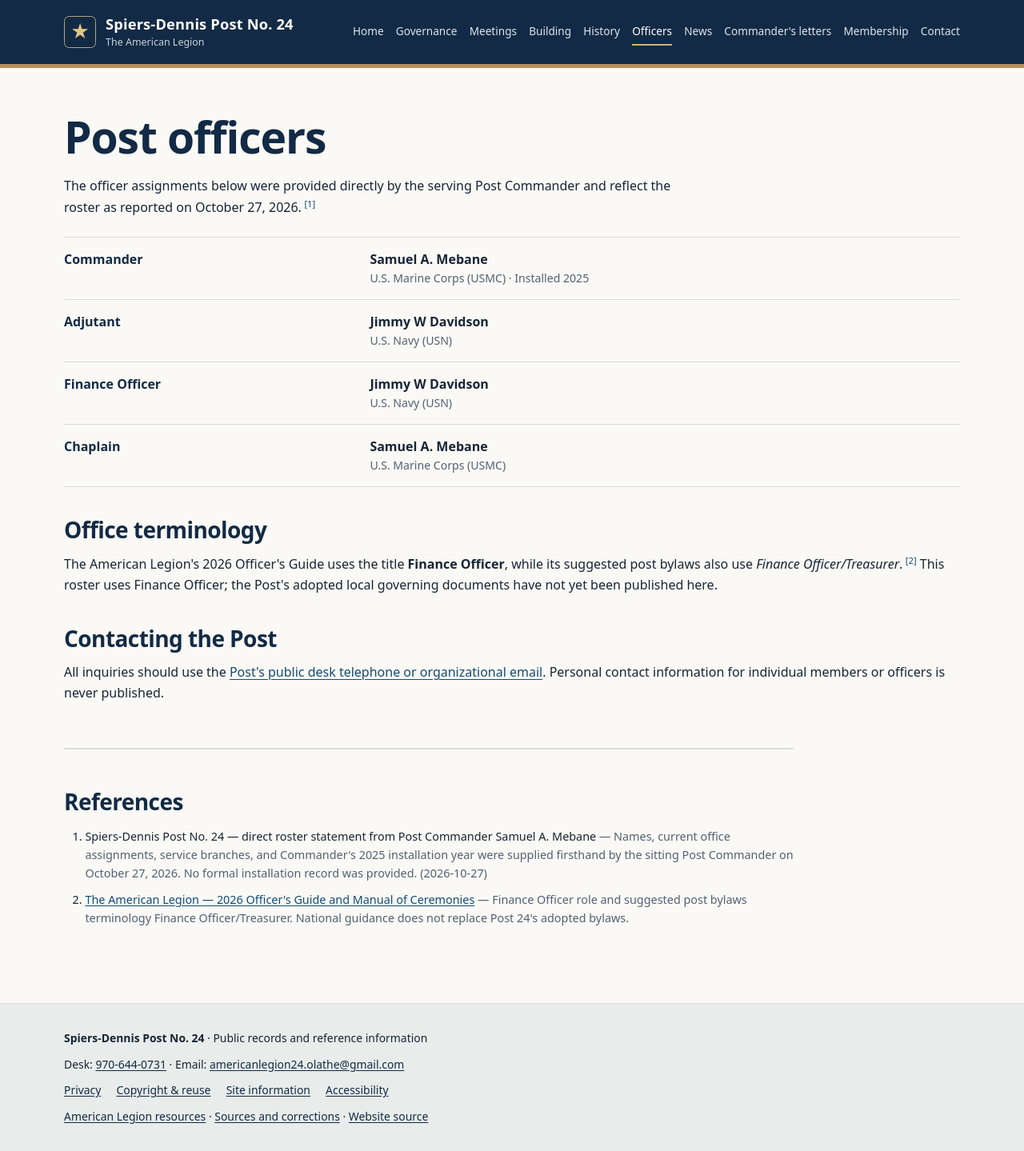
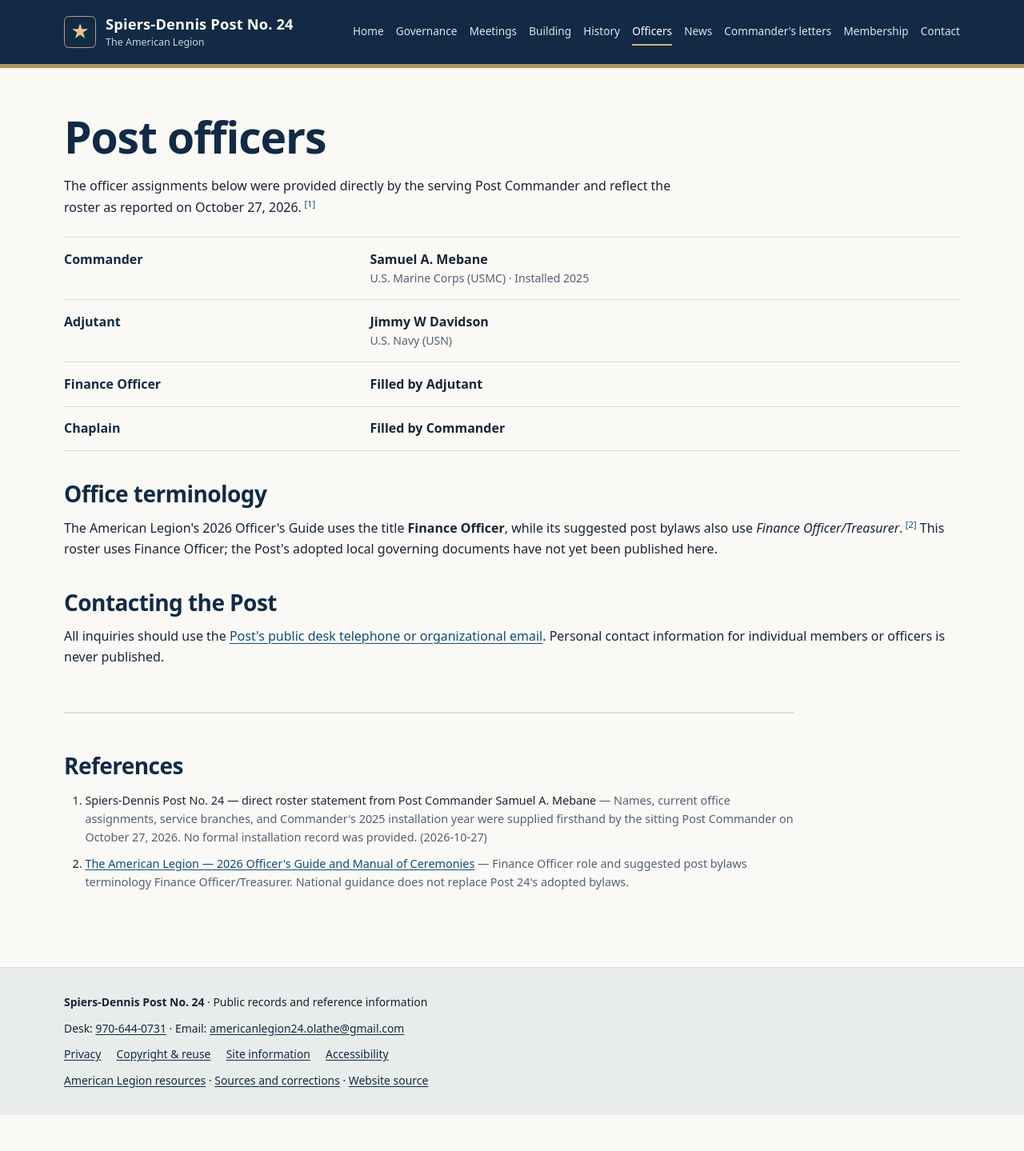
Before and after one commit to SPIERS-DENNIS-POST/spiers-dennis-post.github.io, a Jekyll site: the page built from officers/index.html, in a window 1280 px wide. Shown: the whole page at 80% size. Built offline with Jekyll 4.4.1, drawn with Linux system fonts in a browser that asks for light colours; after the commit the page ends 1394 px from its top, so only the background shows below that.

Commit message:
Display secondary officer positions by role

```diff
--- a/_data/officers.yml
+++ b/_data/officers.yml
@@ -17,5 +17,7 @@
     person_id: davidson
   - name: Finance Officer
     person_id: davidson
+    filled_by_role: Adjutant
   - name: Chaplain
     person_id: mebane
+    filled_by_role: Commander
--- a/officers/index.html
+++ b/officers/index.html
@@ -11,7 +11,7 @@
 {% assign person = site.data.officers.people | where: "id", office.person_id | first %}
 <div class="fact-row" id="{{ office.name | slugify }}">
 <dt>{{ office.name | escape }}</dt>
-<dd><strong>{{ person.name | escape }}</strong><small class="entry-meta">{{ person.service_branch | escape }} ({{ person.service_abbreviation | escape }}){% if office.installed_year %} · Installed {{ office.installed_year }}{% endif %}</small></dd>
+<dd>{% if office.filled_by_role %}<strong>Filled by {{ office.filled_by_role | escape }}</strong>{% else %}<strong>{{ person.name | escape }}</strong><small class="entry-meta">{{ person.service_branch | escape }} ({{ person.service_abbreviation | escape }}){% if office.installed_year %} · Installed {{ office.installed_year }}{% endif %}</small>{% endif %}</dd>
 </div>
 {% endfor %}
 </dl>
```
